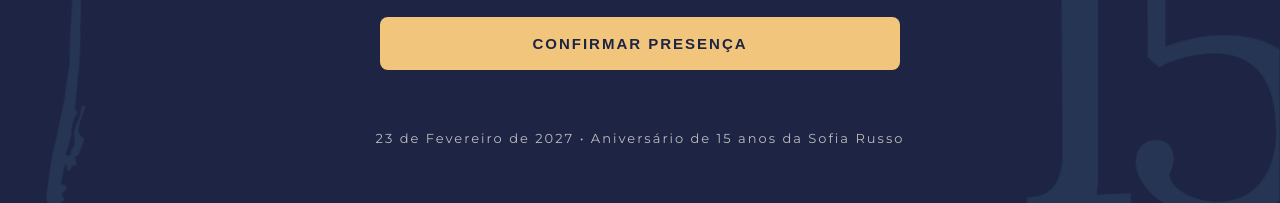
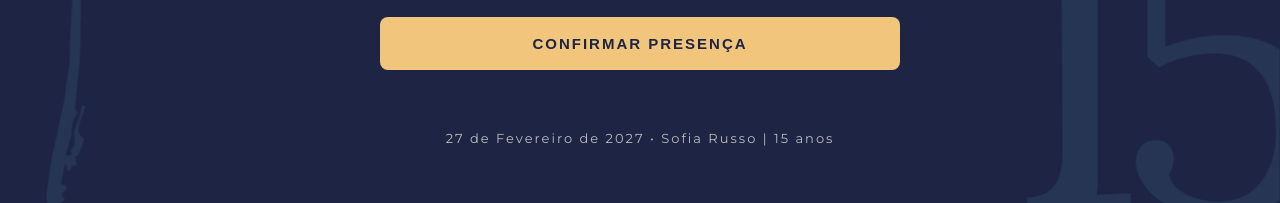
Before and after one commit to caaassio/confirmacao15anos, a plain HTML site: page index.html in a window 1280 px wide. Shown: the part 1054-1257 px from the top of the page. Drawn offline with nearby package versions, Linux system fonts and the light colour scheme; a web font is replaced by a local one.

Commit message:
correção-data

```diff
--- a/index.html
+++ b/index.html
@@ -99,7 +99,7 @@
 
     <footer>
 
-    23 de Fevereiro de 2027 • Aniversário de 15 anos da Sofia Russo
+    27 de Fevereiro de 2027 • Sofia Russo | 15 anos
 
     </footer>
 
```
Also changed, not shown: qr-code.png (added).
